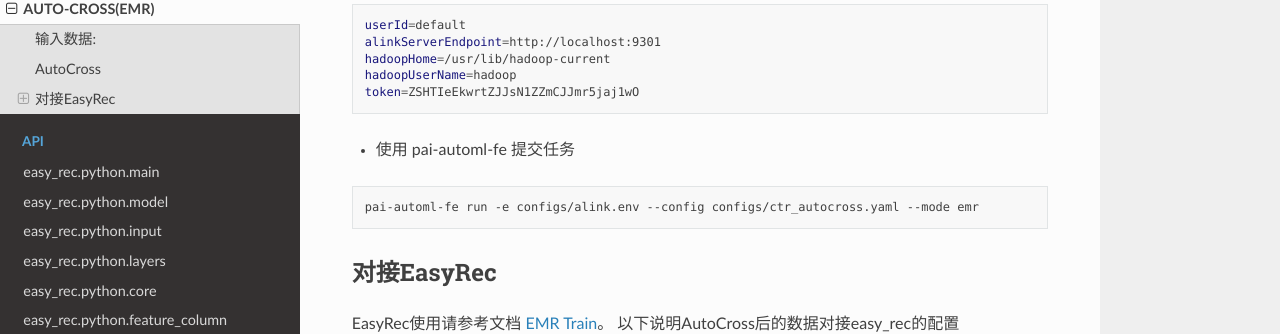
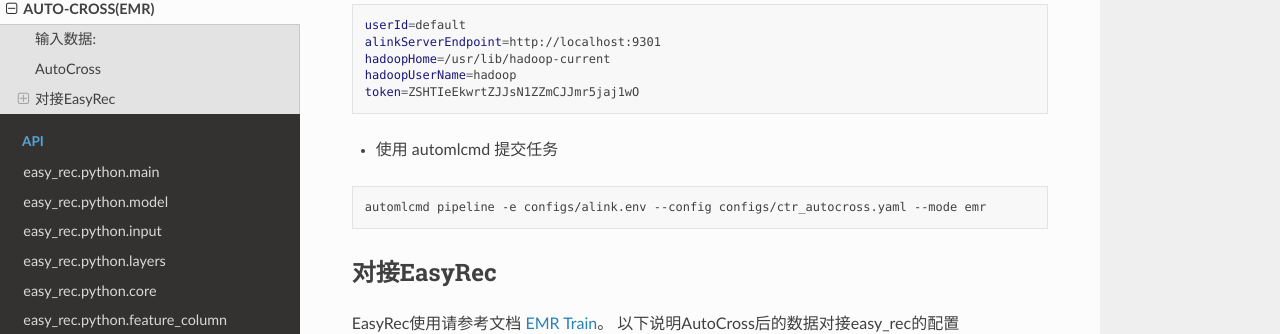
Before and after one commit to alibaba/EasyRec, a Sphinx documentation site: the page built from docs/source/automl/auto_cross_emr.md, in a window 1280 px wide and 900 px high, scrolled down 608 px. Shown: the part 118-452 px from the top of the window. Built offline with Sphinx 7.4.7 and the Read the Docs theme 2.0.0, drawn with Linux system fonts in a browser that asks for light colours; the version number is read from the project's files by our own code.

Commit message:
[doc]: autocross - cmd name update

````diff
--- a/docs/source/automl/auto_cross_emr.md
+++ b/docs/source/automl/auto_cross_emr.md
@@ -34,10 +34,10 @@
 token=ZSHTIeEkwrtZJJsN1ZZmCJJmr5jaj1wO
 ```
 
-- 使用 pai-automl-fe 提交任务
+- 使用 automlcmd 提交任务
 
 ```bash
-pai-automl-fe run -e configs/alink.env --config configs/ctr_autocross.yaml --mode emr
+automlcmd pipeline -e configs/alink.env --config configs/ctr_autocross.yaml --mode emr
 ```
 
 ### 对接EasyRec
````
